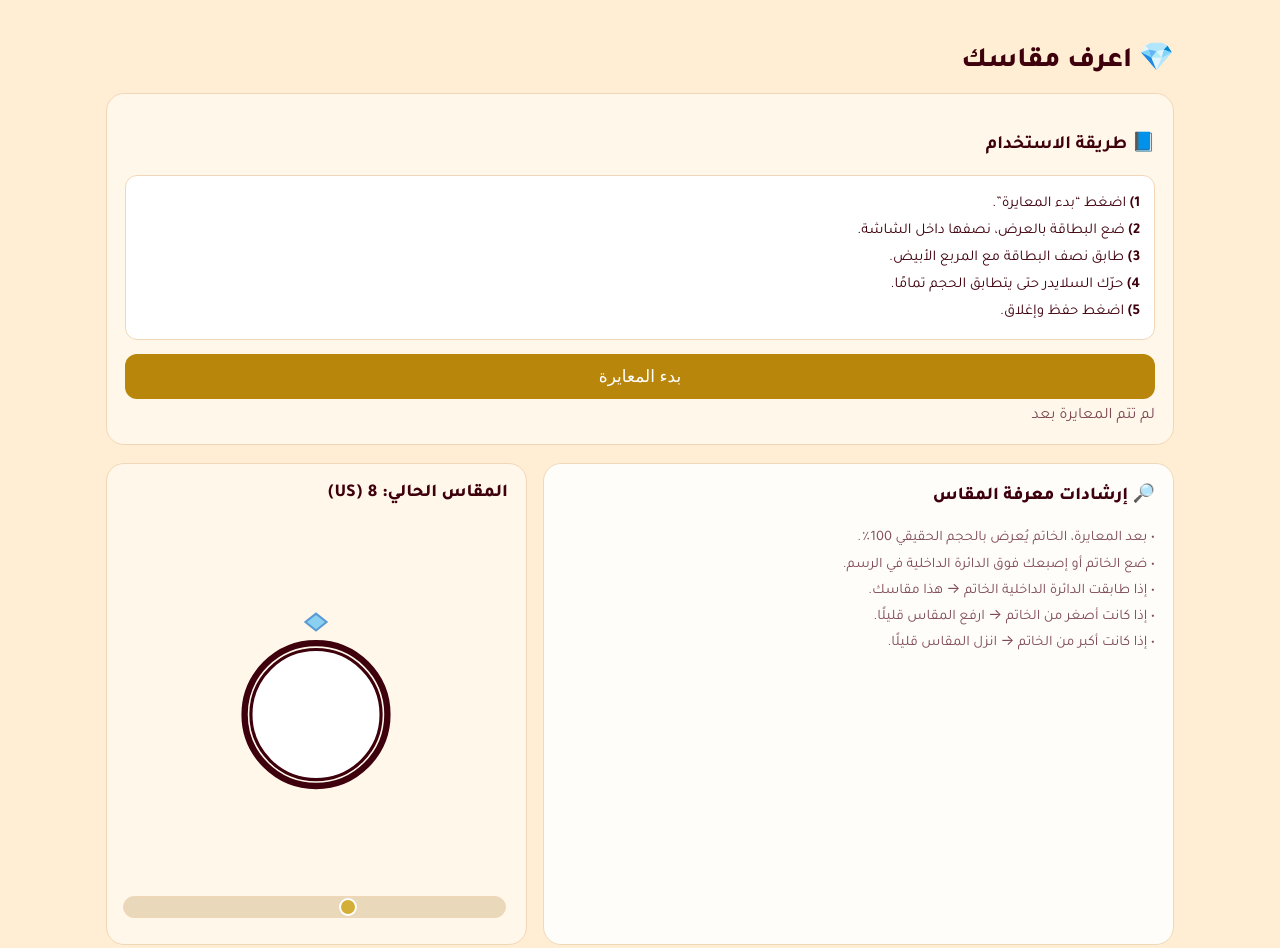
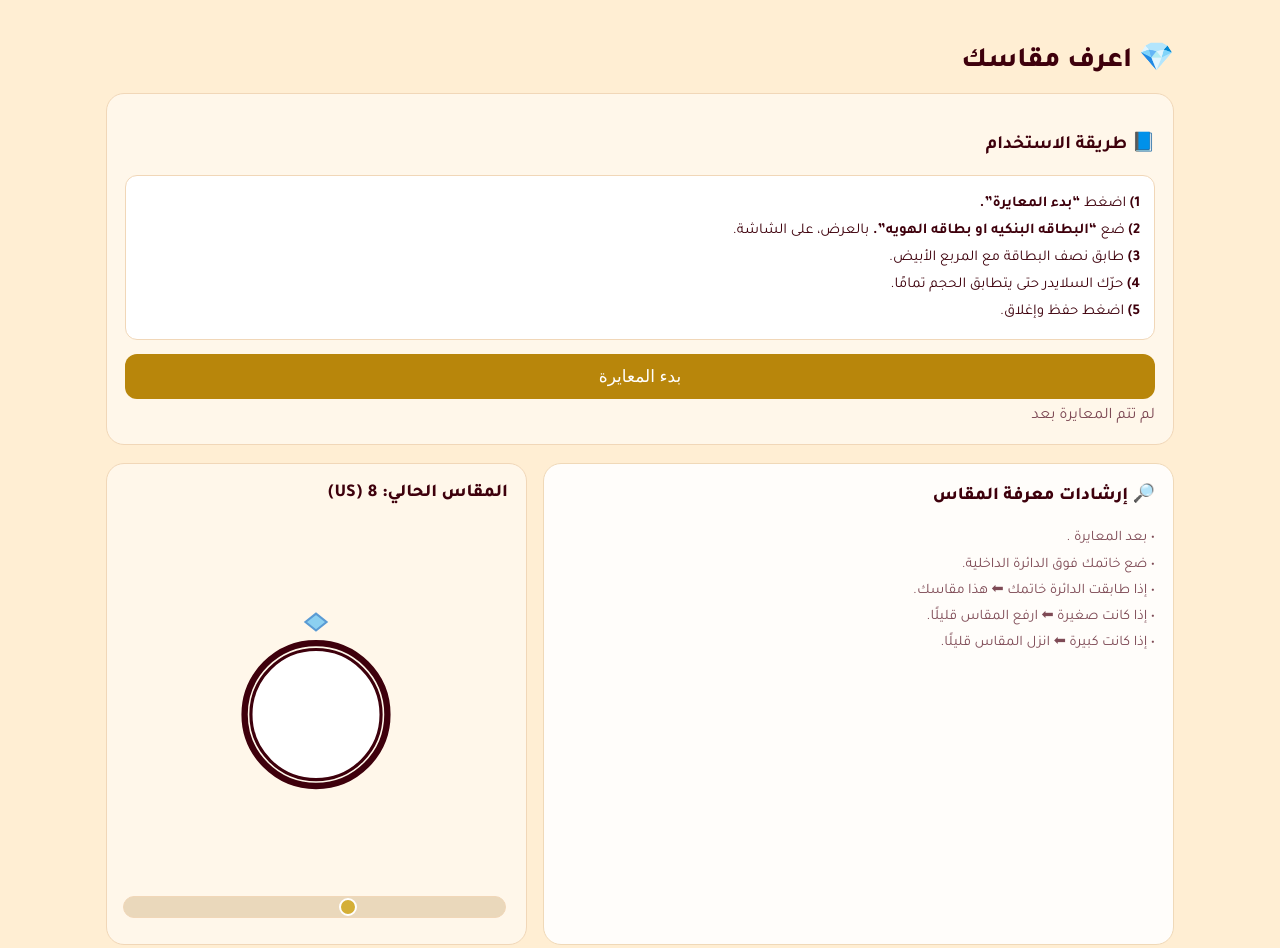
Before and after one commit to samalkahli0-alt/silsa-ring, a plain HTML site: page index.html in a window 1280 px wide. Shown: the top 948 px of the page. Drawn offline with Linux system fonts and the light colour scheme.

Commit message:
Update index.html

```diff
--- a/index.html
+++ b/index.html
@@ -167,8 +167,8 @@
     <div class="card">
       <h3>📘 طريقة الاستخدام</h3>
       <div class="step-box">
-        <b>1)</b> اضغط “بدء المعايرة”.<br>
-        <b>2)</b> ضع البطاقة بالعرض، نصفها داخل الشاشة.<br>
+        <b>1)</b> اضغط<b> “بدء المعايرة”.</b><br>
+        <b>2)</b> ضع <b> “البطاقه البنكيه او بطاقه الهويه”.</b> بالعرض، على الشاشة.<br>
         <b>3)</b> طابق نصف البطاقة مع المربع الأبيض.<br>
         <b>4)</b> حرّك السلايدر حتى يتطابق الحجم تمامًا.<br>
         <b>5)</b> اضغط حفظ وإغلاق.<br>
@@ -179,18 +179,19 @@
 
     <div class="grid">
 
-      <!-- إرشادات معرفة المقاس -->
+      <!-- 🔥 الإرشادات المضافة (كما طلبت) -->
       <div class="card" style="background:#fffdfa;border:1px solid #f0d9b8">
         <h3 style="margin-top:0;font-size:18px;font-weight:800;color:var(--ink)">🔎 إرشادات معرفة المقاس</h3>
 
         <div style="font-size:14.5px;line-height:1.8;color:var(--muted)">
-          • بعد المعايرة، الخاتم يُعرض بالحجم الحقيقي 100٪.<br>
-          • ضع الخاتم أو إصبعك فوق الدائرة الداخلية في الرسم.<br>
-          • إذا طابقت الدائرة الداخلية الخاتم → هذا مقاسك.<br>
-          • إذا كانت أصغر من الخاتم → ارفع المقاس قليلًا.<br>
-          • إذا كانت أكبر من الخاتم → انزل المقاس قليلًا.<br>
+          • بعد المعايرة .<br>
+          • ضع خاتمك فوق الدائرة الداخلية.<br>
+          • إذا طابقت الدائرة خاتمك ⬅ هذا مقاسك.<br>
+          • إذا كانت صغيرة ⬅ ارفع المقاس قليلًا.<br>
+          • إذا كانت كبيرة ⬅ انزل المقاس قليلًا.<br>
         </div>
       </div>
+
 
       <!-- الرسم -->
       <div class="card">
```
